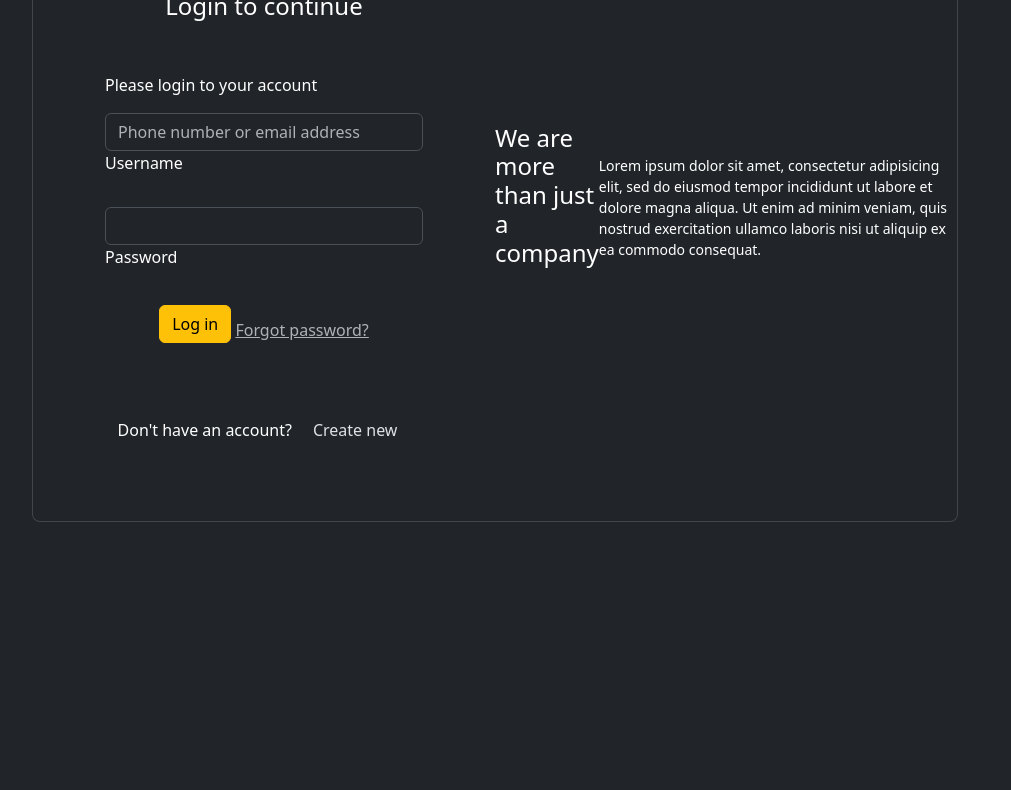
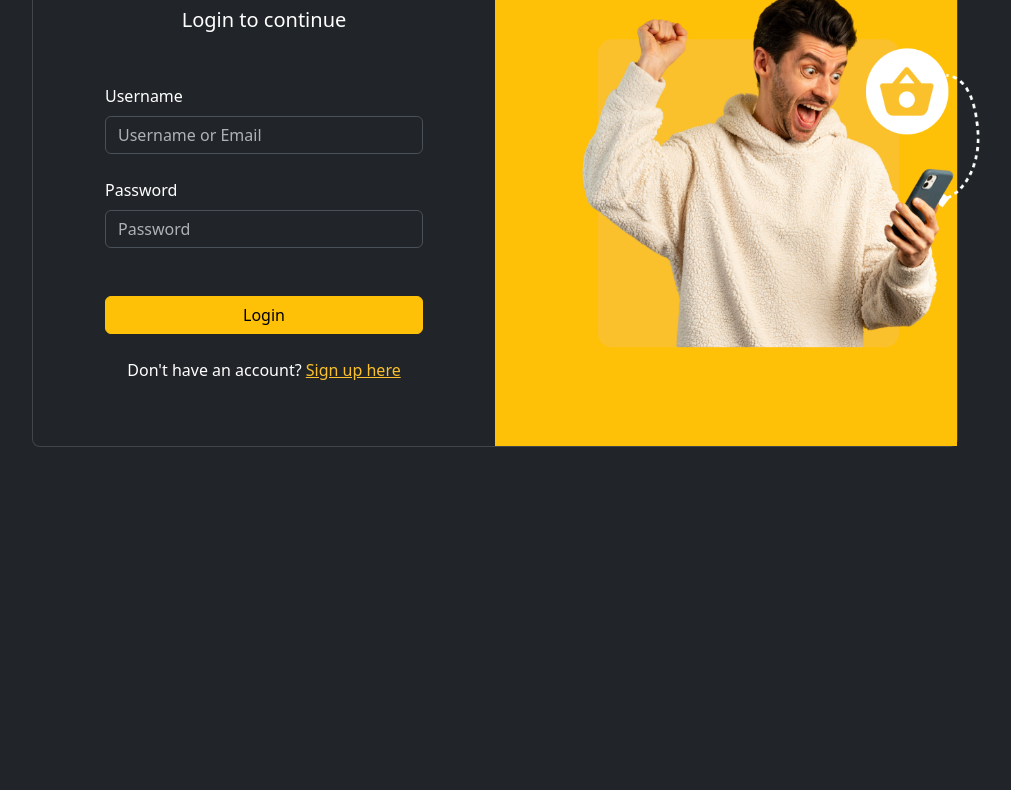
Before and after one commit to mhdpasha/mocoboko, a plain HTML site: page login.html in a window 1280 px wide. Shown: the part 155-945 px from the top of the page, without its empty margins (145-1156 px from the left). Drawn offline with nearby package versions, Linux system fonts and the light colour scheme.

Commit message:
updated login page

```diff
--- a/login.html
+++ b/login.html
@@ -9,6 +9,17 @@
     <link href="https://cdn.jsdelivr.net/npm/bootstrap@5.3.0-alpha3/dist/css/bootstrap.min.css" rel="stylesheet" integrity="sha384-KK94CHFLLe+nY2dmCWGMq91rCGa5gtU4mk92HdvYe+M/SXH301p5ILy+dN9+nJOZ" crossorigin="anonymous">
     <script src="https://cdn.jsdelivr.net/npm/bootstrap@5.3.0-alpha3/dist/js/bootstrap.bundle.min.js" integrity="sha384-ENjdO4Dr2bkBIFxQpeoTz1HIcje39Wm4jDKdf19U8gI4ddQ3GYNS7NTKfAdVQSZe" crossorigin="anonymous"></script>
 </head>
+<style>
+  html {overflow: hidden;}
+  a {color: #FAC12C;}
+  a:hover {color: #FDE29C;}
+
+  @media screen and (max-width: 992px) {
+    #secondImg {
+      display: none;
+    }
+}
+</style>
 <body>
     <section class="h-100 gradient-form">
         <div class="container py-5 h-100">
@@ -19,47 +30,39 @@
                   <div class="col-lg-6">
                     <div class="card-body p-md-5 mx-md-4">
 
-                      <div class="text-center">
+                      <div class="text-center mt-3">
                         <img src="assets/logo.png"
                           style="width: 185px;" alt="logo">
-                        <h4 class="mt-4 mb-5 pb-1">Login to continue</h4>
+                        <h5 class="mt-4 mb-5 pb-1">Login to continue</h5>
                       </div>
 
                       <form>
-                        <p>Please login to your account</p>
-
                         <div class="form-outline mb-4">
-                          <input type="email" id="form2Example11" class="form-control"
-                            placeholder="Phone number or email address" />
                           <label class="form-label" for="form2Example11">Username</label>
+                          <input type="text" id="form2Example11" class="form-control"
+                            placeholder="Username or Email" />
                         </div>
 
                         <div class="form-outline mb-4">
-                          <input type="password" id="form2Example22" class="form-control" />
-                          <label class="form-label" for="form2Example22">Password</label>
+                          <label class="form-label" for="form2Example11">Password</label>
+                          <input type="password" id="form2Example11" class="form-control"
+                            placeholder="Password" />
                         </div>
 
-                        <div class="text-center pt-1 mb-5 pb-1">
-                          <button class="btn btn-warning btn-block fa-lg gradient-custom-2 mb-3" type="button">Log
-                            in</button>
-                          <a class="text-muted" href="#!">Forgot password?</a>
+                        <div class="mt-5 mb-4 d-grid gap-2">
+                          <button class="btn btn-warning btn-block fa-lg fw-medium" type="button">
+                            Login
+                          </button>
                         </div>
 
-                        <div class="d-flex align-items-center justify-content-center pb-4">
-                          <p class="mb-0 me-2">Don't have an account?</p>
-                          <button type="button" class="btn">Create new</button>
-                        </div>
-
+                        <p class="text-center">Don't have an account? <a href="signup.html"> Sign up here</a></p>
                       </form>
 
                     </div>
                   </div>
-                  <div class="col-lg-6 d-flex align-items-center bg-danger>
-                    <div class="text-white px-3 py-4 p-md-5 mx-md-4">
-                      <h4 class="mb-4">We are more than just a company</h4>
-                      <p class="small mb-0">Lorem ipsum dolor sit amet, consectetur adipisicing elit, sed do eiusmod
-                        tempor incididunt ut labore et dolore magna aliqua. Ut enim ad minim veniam, quis nostrud
-                        exercitation ullamco laboris nisi ut aliquip ex ea commodo consequat.</p>
+                  <div class="col-lg-6 d-flex align-items-center bg-warning" id="secondImg">
+                    <div class="text-white px-3 py-4 p-md-5 mx-md-4" id="secondImg">
+                      <img src="assets/heroImg.png" alt="img" width="420" height="370">
                     </div>
                   </div>
                 </div>
```
